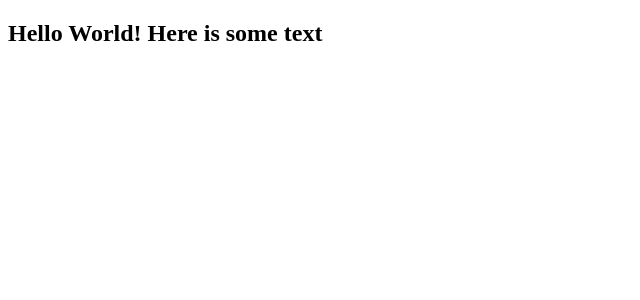
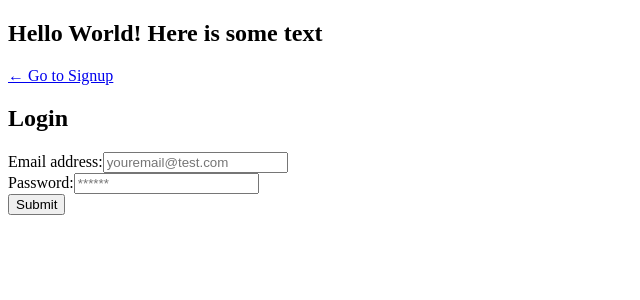
Before and after one commit to erica-210/Board-Buddies, a React (Vite) app in the folder client/: page / in a window 1280 px wide. Shown: the top 300 px of the page, without its empty margins (0-640 px from the left). Built offline with nearby package versions, Linux system fonts and the light colour scheme.

Commit message:
debugged App.jsx

```diff
--- a/client/src/App.jsx
+++ b/client/src/App.jsx
@@ -6,7 +6,7 @@ import { ApolloClient, ApolloProvider, InMemoryCache } from '@apollo/client';
 import HelloReact from './components/Header/HelloReact';
 // import Header from './components/Header/index';
 // import Footer from './components/Footer/index';
-// import Login from './components/LoginForm/index';
+import Login from './components/LoginForm/Login';
 
 const client = new ApolloClient({
   uri: '/graphql',
@@ -19,7 +19,7 @@ function App() {
       <div className="flex-column justify-center align-center min-100-vh bg-primary">
 
         <HelloReact />
-        {/* <Login /> */}
+        <Login />
         {/* <Header /> */}
         {/* <Footer /> */}
       </div>
```
